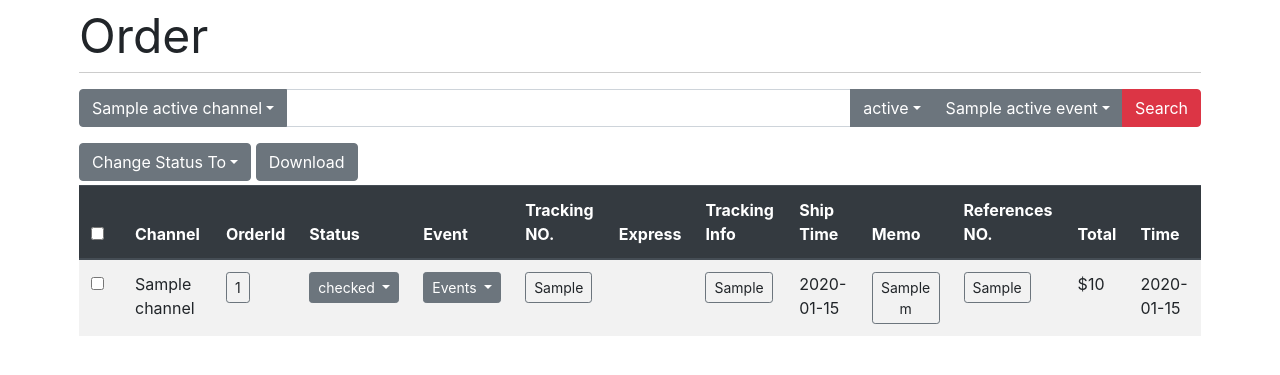
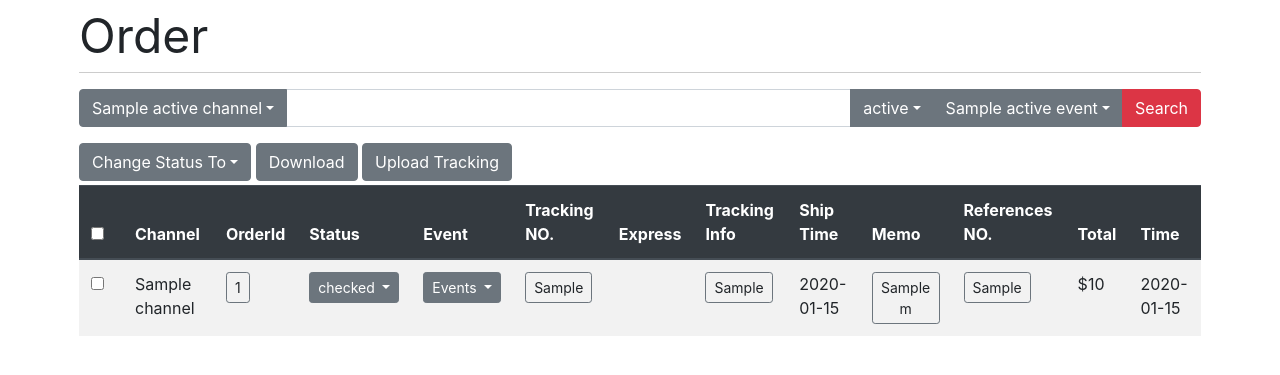
Before and after one commit to richard-ma/Gondwana, a Flask app: template Gondwana/templates/order/index.html in a window 1280 px wide. Shown: the part 56-431 px from the top of the page. Run offline with Flask 2, Linux system fonts and the light colour scheme; the template is opened without the code that fills it: most values are stand-ins (such as "Sample title", 1, 10 or a date in 2020); parts of the project's set-up code (start-up, migrations or seed data) failed here and were passed over; some libraries are stand-ins or nearby versions.

Commit message:
add upload tracking form

```diff
--- a/Gondwana/templates/order/index.html
+++ b/Gondwana/templates/order/index.html
@@ -77,6 +77,35 @@
         <button id="orderDownloadBatching" type="button" class="btn btn-secondary">Download</button>
     </div>
 <!-- order download batching end -->
+
+<!-- upload tracking -->
+    <div class="btn-group mb-1" role="group">
+        <button type="button" class="btn btn-secondary" data-toggle="modal" data-target="#uploadTrackingModal">
+            Upload Tracking
+        </button>
+    </div>
+    <div class="modal fade" id="uploadTrackingModal" tabindex="-1" role="dialog" aria-hidden="true">
+        <div class="modal-dialog" role="document">
+            <div class="modal-content">
+                <div class="modal-header">
+                    <h5 class="modal-title" id="exampleModalLabel">Upload Tracking</h5>
+                    <button type="button" class="close" data-dismiss="modal" aria-label="Close">
+                        <span aria-hidden="true">&times;</span>
+                    </button>
+                </div>
+                <div class="modal-body">
+                    <form action="{{ url_for('order.order_upload_tracking') }}" id="upload_tracking_form" method="post">
+                        <input type="file" name="file" />
+                    </form>
+                </div>
+                <div class="modal-footer">
+                    <button type="button" class="btn btn-secondary" data-dismiss="modal">Close</button>
+                    <button type="button" class="btn btn-primary">Upload</button>
+                </div>
+            </div>
+        </div>
+    </div>
+<!-- upload tracking end -->
 
     <table class="table table-striped table-hover">
         <thead class="thead-dark">
```
